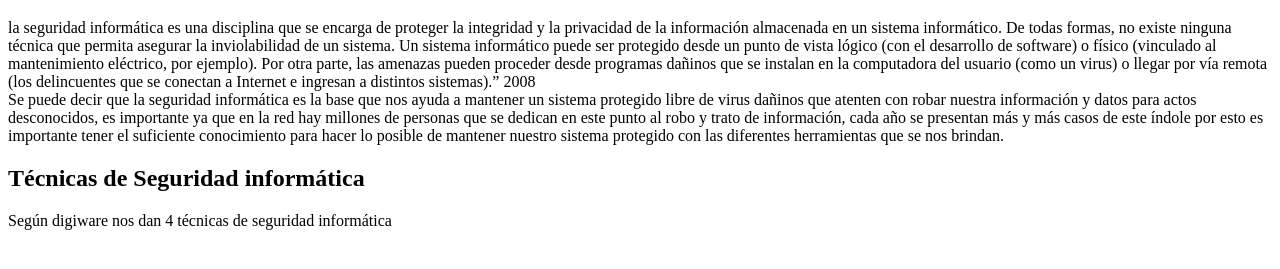
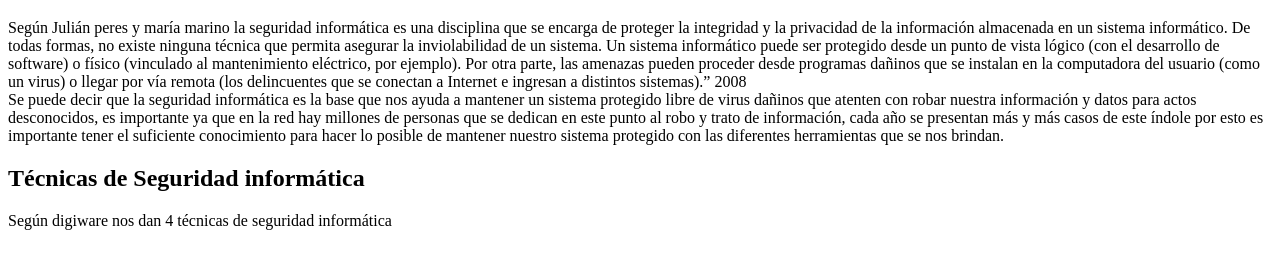
Before and after one commit to ediver-obando/fase3trabajo, a plain HTML site: page index.html in a window 1280 px wide. Shown: the part 87-356 px from the top of the page. Drawn offline with Linux system fonts and the light colour scheme.

Commit message:
Update index.html
guardar

```diff
--- a/index.html
+++ b/index.html
@@ -7,16 +7,15 @@
 </head>
 <body>
         <h1>Seguridad informatica</h1>
-        <p>la seguridad informática es una disciplina que se encarga de proteger la integridad y la privacidad
+        <p> Según Julián peres y maría marino
+            la seguridad informática es una disciplina que se encarga de proteger la integridad y la privacidad
             de la información almacenada en un sistema informático. De todas formas, no existe ninguna técnica
             que permita asegurar la inviolabilidad de un sistema.
             Un sistema informático puede ser protegido desde un punto de vista lógico (con el desarrollo de software)
             o físico (vinculado al mantenimiento eléctrico, por ejemplo). Por otra parte, las amenazas pueden proceder
             desde programas dañinos que se instalan en la computadora del usuario (como un virus) o llegar por vía remota
             (los delincuentes que se conectan a Internet e ingresan a distintos sistemas).” 2008
-            <br>
-
-             Se puede decir que la seguridad informática es la base que nos ayuda a mantener un sistema protegido libre de virus dañinos que atenten con robar nuestra información y datos para  actos desconocidos, es importante ya que en la red hay millones de personas que se dedican en este punto al robo y trato de información, cada año se presentan más y más casos de este índole  por esto es importante tener el suficiente conocimiento para hacer lo posible de mantener nuestro sistema protegido con las diferentes herramientas que se nos brindan.
+            <br> Se puede decir que la seguridad informática es la base que nos ayuda a mantener un sistema protegido libre de virus dañinos que atenten con robar nuestra información y datos para  actos desconocidos, es importante ya que en la red hay millones de personas que se dedican en este punto al robo y trato de información, cada año se presentan más y más casos de este índole  por esto es importante tener el suficiente conocimiento para hacer lo posible de mantener nuestro sistema protegido con las diferentes herramientas que se nos brindan.
 
         </p>
         <h2>Técnicas de Seguridad informática </h2>
```
